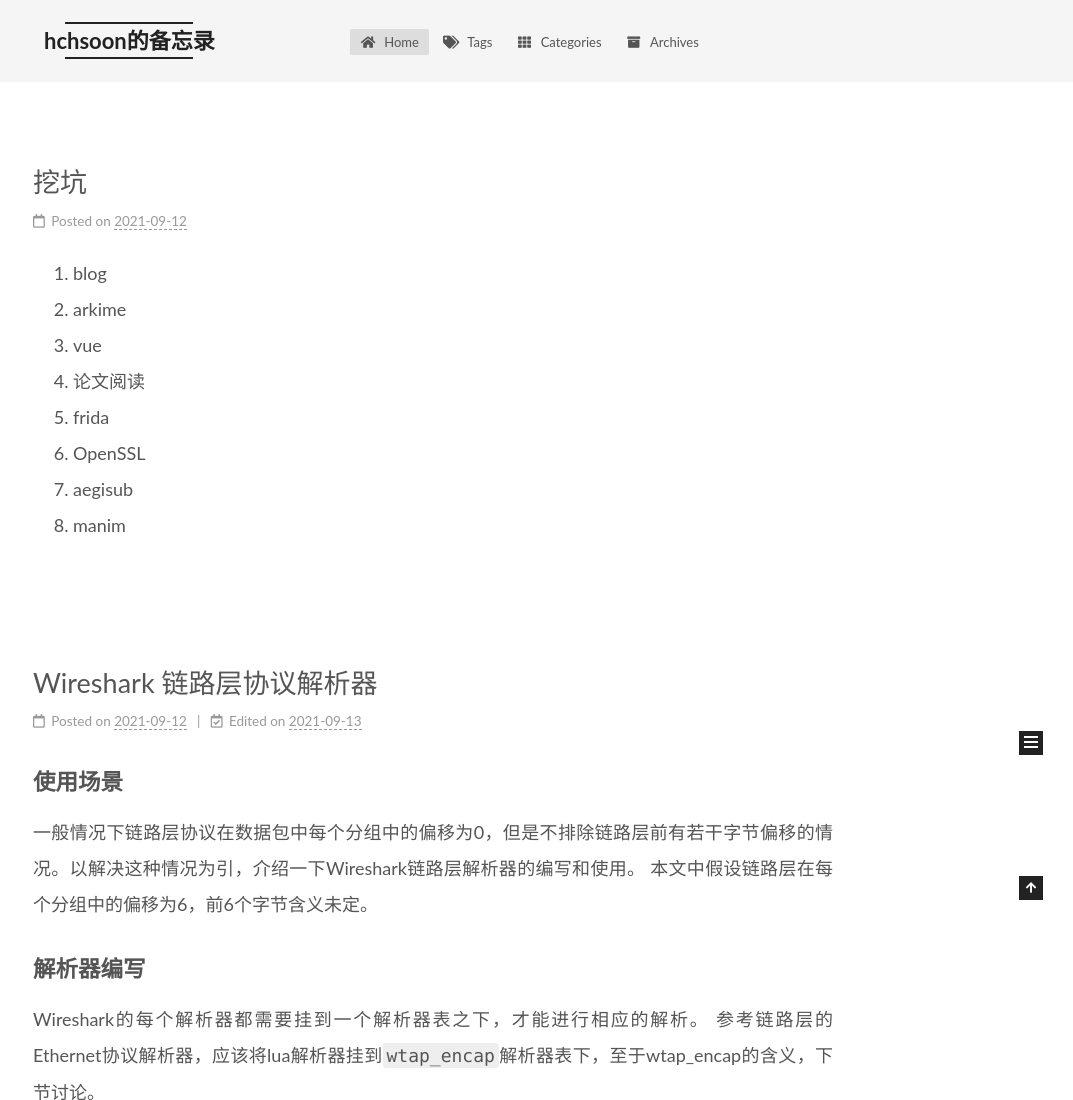
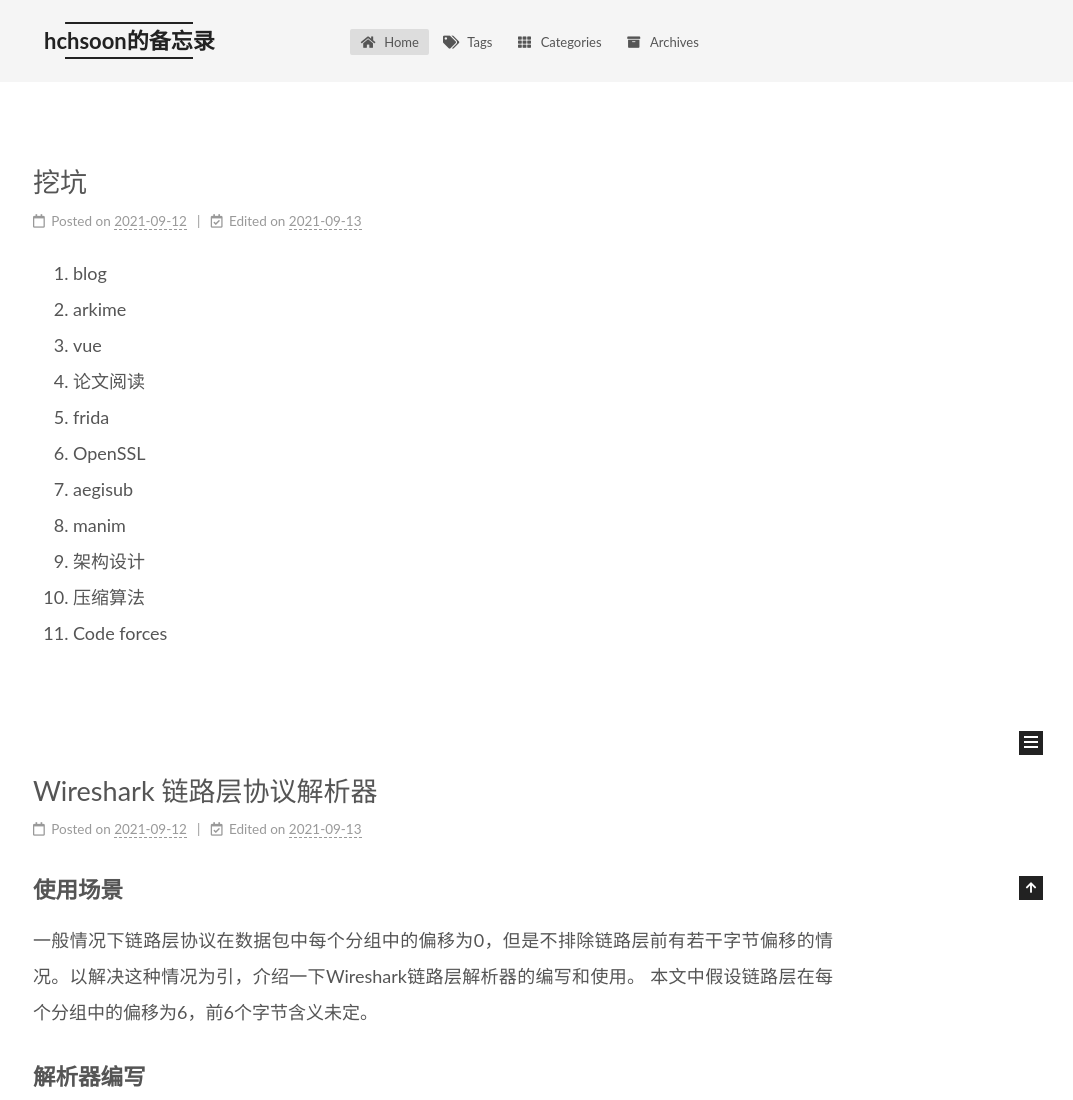
Before and after one commit to hchsoon/hchsoon.github.io, a plain HTML site: page index.html in a window 1280 px wide. Shown: the top 1100 px of the page, without its empty margins (207-1280 px from the left). Drawn offline with Linux system fonts and the light colour scheme.

Commit message:
Site updated: 2021-09-13 21:55:51

```diff
--- a/index.html
+++ b/index.html
@@ -181,9 +181,15 @@
               </span>
               <span class="post-meta-item-text">Posted on</span>
 
-
-              <time title="Created: 2021-09-12 21:36:18 / Modified: 22:02:26" itemprop="dateCreated datePublished" datetime="2021-09-12T21:36:18+08:00">2021-09-12</time>
+              <time title="Created: 2021-09-12 21:36:18" itemprop="dateCreated datePublished" datetime="2021-09-12T21:36:18+08:00">2021-09-12</time>
             </span>
+              <span class="post-meta-item">
+                <span class="post-meta-item-icon">
+                  <i class="far fa-calendar-check"></i>
+                </span>
+                <span class="post-meta-item-text">Edited on</span>
+                <time title="Modified: 2021-09-13 21:55:35" itemprop="dateModified" datetime="2021-09-13T21:55:35+08:00">2021-09-13</time>
+              </span>
 
 
 
@@ -205,6 +211,9 @@
 <li>OpenSSL</li>
 <li>aegisub</li>
 <li>manim</li>
+<li>架构设计</li>
+<li>压缩算法</li>
+<li>Code forces</li>
 </ol>
 
 
```
Also changed, not shown: 2021/09/12/backlog/index.html (+14 -5 lines).
